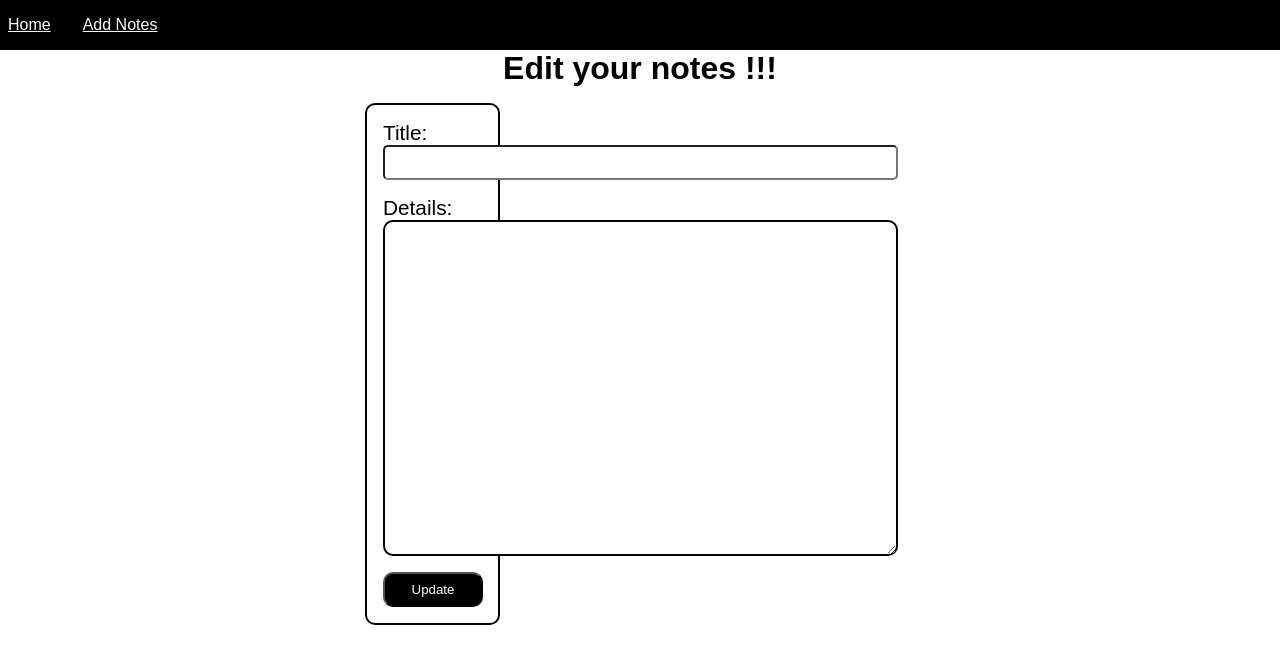
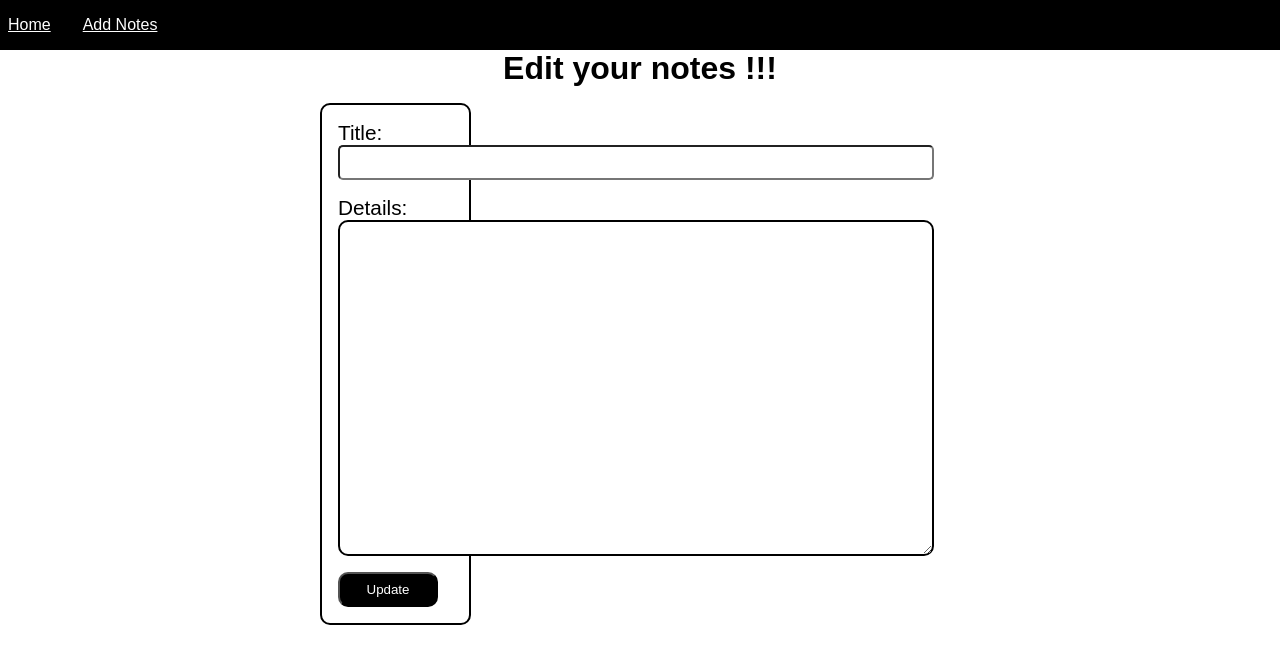
Before and after one commit to zeeshan-ahmad-khan/nextjs-projects, a Next.js app in the folder next-notes-app/: page /EditPage/1 in a window 1280 px wide. Shown: the top 664 px of the page. Built offline with nearby package versions, Linux system fonts and the light colour scheme; no server answers.

Commit message:
page title added

```diff
--- a/next-notes-app/pages/AddPage.jsx
+++ b/next-notes-app/pages/AddPage.jsx
@@ -1,3 +1,4 @@
+import Head from "next/head";
 import { useState } from "react"
 
 function AddTodo() {
@@ -31,6 +32,9 @@ function AddTodo() {
 
     return (
         <div className="add-todo">
+            <Head>
+                <title>Add New Notes</title>
+            </Head>
             <h3>Add your notes !!!</h3>
             {error && <p style={{ color: "red" }}>An error occurred ! Please try again.</p>}
             <form onSubmit={handleSubmit}>
--- a/next-notes-app/pages/EditPage/[EditPage].jsx
+++ b/next-notes-app/pages/EditPage/[EditPage].jsx
@@ -1,5 +1,6 @@
 import { useState, useEffect } from "react";
 import { useRouter } from "next/router";
+import Head from "next/head";
 
 function EditPage() {
 
@@ -48,6 +49,9 @@ function EditPage() {
 
     return (
         <div className="edit-todo">
+            <Head>
+                <title>Edit Notes</title>
+            </Head>
             <h3>Edit your notes !!!</h3>
             {error && <p style={{ color: "red" }}>An error occurred ! Please try again.</p>}
             <form onSubmit={handleSubmit}>
--- a/next-notes-app/pages/index.jsx
+++ b/next-notes-app/pages/index.jsx
@@ -1,4 +1,5 @@
 import { useEffect, useState } from "react"
+import Head from 'next/head'
 import SingleTodo from "../components/SingleTodo";
 
 export default function Home() {
@@ -62,6 +63,9 @@ export default function Home() {
 
   return (
     <div className="home">
+      <Head>
+        <title>Next Notes App</title>
+      </Head>
       <h1>Your Notes</h1>
       <p style={{ width: "100%" }}>Click on the title to reveal its content !!!</p>
       {todos.map(todo => {
--- a/next-notes-app/styles/globals.css
+++ b/next-notes-app/styles/globals.css
@@ -28,7 +28,7 @@ textarea {
 .add-todo,
 .edit-todo,
 .navbar {
-  width: 550px;
+  width: 50%;
   margin-inline: auto;
 }
 
```
